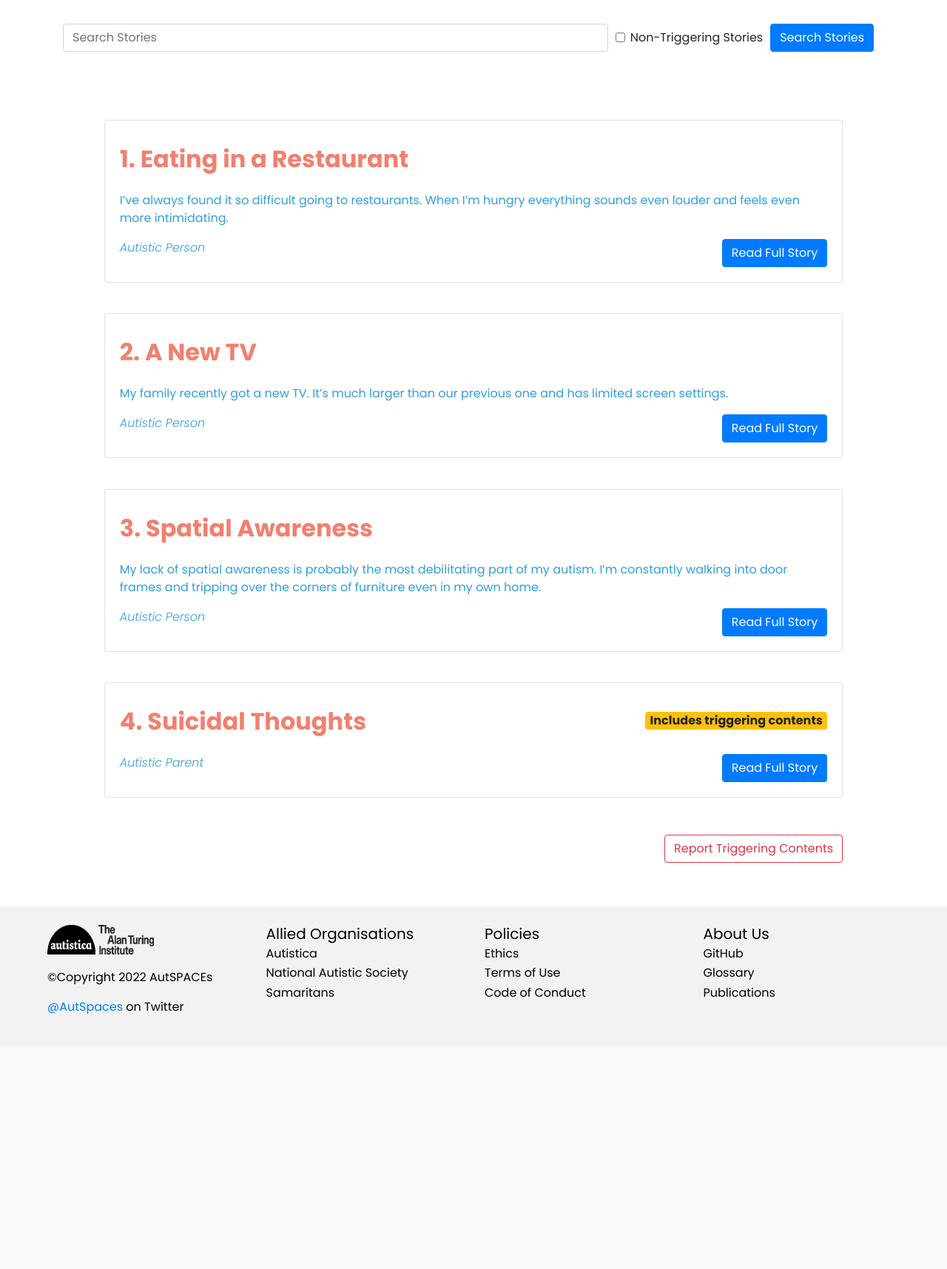
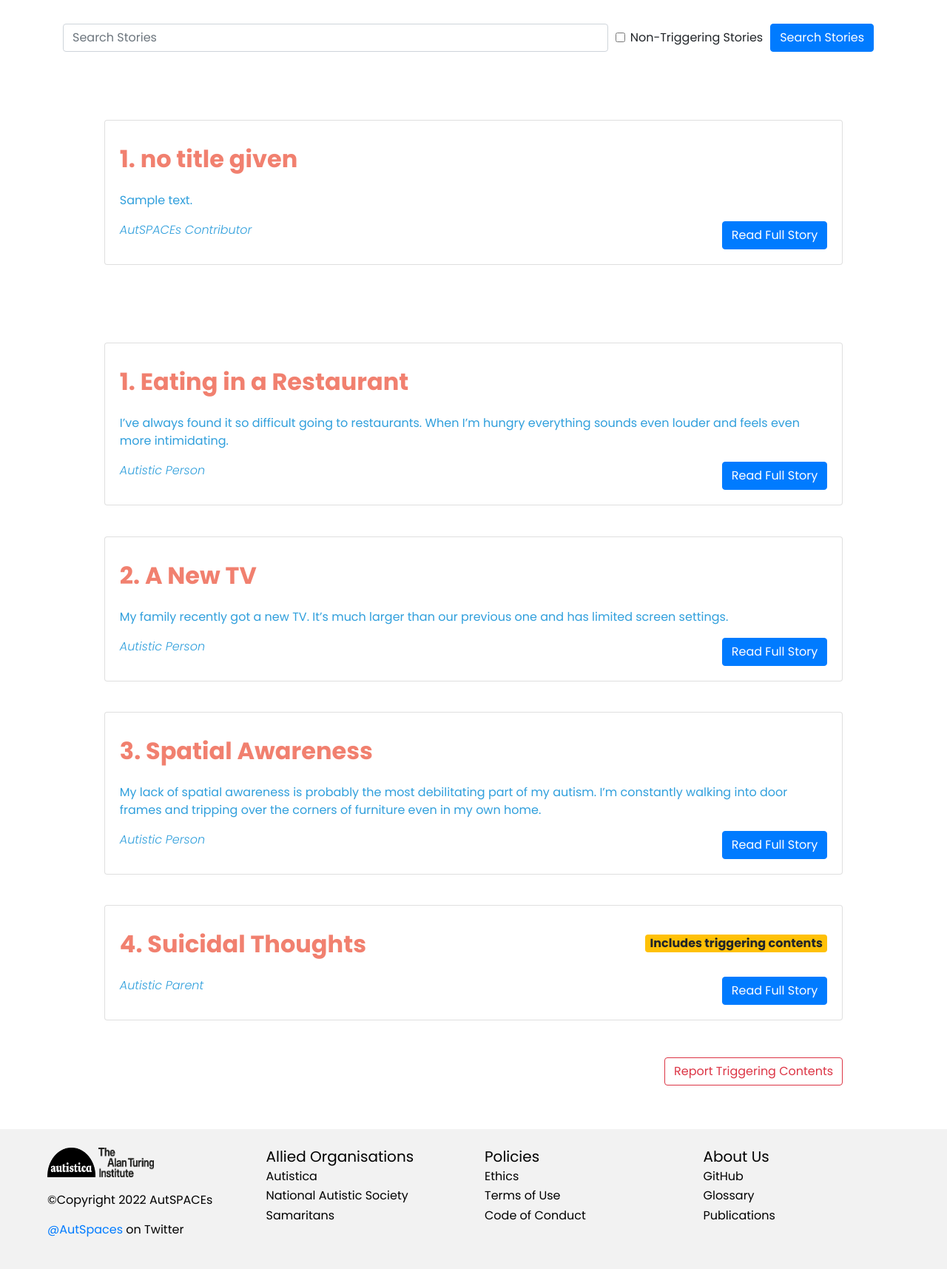
Before and after one commit to alan-turing-institute/AutSPACEs, a Django app: template server/apps/main/templates/main/experiences_page.html in a window 1280 px wide. Shown: the part 405-2120 px from the top of the page at 74% size. Before the commit the page ends 1776 px from the top, so only its background shows below. Run offline with Django 3.2, Linux system fonts and the light colour scheme; the template is opened without the code that fills it: most values are stand-ins (such as "Sample title", 1, 10 or a date in 2020); some libraries are stand-ins or nearby versions.

Commit message:
Update experiences page to show (local) database results

```diff
--- a/server/apps/main/templates/main/experiences_page.html
+++ b/server/apps/main/templates/main/experiences_page.html
@@ -67,6 +67,45 @@
 
 <section id="stories-post">
   <div class="container-fluidr story-text">
+    {% for experience in experiences %}
+    <div class="row">
+      <div class="col-lg-12 story">
+        <div class="card w-100">
+          <div class="card-body story">
+            <h5 class="card-title story-header">{{ forloop.counter }}. {% firstof experience.title_text "no title given" %}
+              {% if experience.abuse or experience.violence or experience.drug or experience.mentalhealth or experience.negbody or experience.other %}
+                <span class="badge badge-warning float-right" style="font-size: 1rem; margin-top:2%">Includes triggering contents</span>
+              {% endif %}
+            </h5>
+              <p class="card-text">{% firstof experience.experience_text|truncatechars:100 "no experience text given" %}</p>
+              <em>AutSPACEs Contributor</em>
+              <a
+              class="btn btn-primary collapsed float-right"
+              data-toggle="collapse"
+              href="#exp{{ experience.experience_id }}"
+              aria-expanded="false"
+              aria-controls="{{ experience.experience_title_text }}"
+              style="text-align: right">
+              Read Full Story
+              </a>
+          </div>
+          <div
+          class="collapse"
+          id="exp{{ experience.experience_id }}">
+          <h4 class="story-card-title">Full Story</h4>
+          <p class="story-card-text">{% firstof experience.experience_text "no experience text given" %} </p>
+          <h4 class="story-card-title">Recommendation</h4>
+          <p class="story-card-text">{% firstof experience.difference_text "no recommendation text given" %} </p>
+          </div>
+        </div>
+      </div>
+    </div>
+    {% endfor %}
+  </div>
+</section>
+
+<section id="stories-post">
+  <div class="container-fluidr story-text">
     <div class="row">
       <div class="col-lg-12 story" id="story-exhibition-one">
         <div class="card w-100">
@@ -77,10 +116,15 @@
             <p class="card-text">I’ve always found it so difficult going to restaurants. When I’m hungry everything
               sounds even louder and feels even more intimidating. </p>
             <em>Autistic Person</em>
-            <a aria-controls="example-story-one" aria-expanded="false" class="btn btn-primary collapsed float-right"
-               data-target="#example-story-one"
-               data-toggle="collapse" href="#" style="text-align: right">Read
-              Full Story</a>
+            <a
+            aria-controls="example-story-one"
+            aria-expanded="false"
+            class="btn btn-primary collapsed float-right"
+            data-target="#example-story-one"
+            data-toggle="collapse"
+            href="#"
+            style="text-align: right"
+            >Read Full Story</a>
           </div>
           <div aria-labelledby="story-restaurant" class="collapse" data-parent="#story-exhibition-one"
                id="example-story-one">
@@ -142,14 +186,14 @@
             <p class="card-text">My lack of spatial awareness is probably the most debilitating part of my autism. I’m
               constantly walking into door frames and tripping over the corners of furniture even in my own home. </p>
             <em>Autistic Person</em>
-            <a aria-controls="example-story-two" aria-expanded="false"
+            <a aria-controls="example-story-twoA" aria-expanded="false"
                class="btn btn-primary collapsed float-right"
-               data-target="#example-story-two"
-               data-toggle="collapse" href="#" style="text-align: right">Read
-              Full Story</a>
+               data-target="#example-story-twoA"
+               data-toggle="collapse" href="#" style="text-align: right">Read Full Story
+            </a>
           </div>
           <div aria-labelledby="story-tv" class="collapse" data-parent="#story-exhibition-two"
-               id="example-story-two">
+               id="example-story-twoA">
             <h4 class="story-card-title">Full Story</h4>
 
             <p class="story-card-text">My lack of spatial awareness is probably the most debilitating part of my
@@ -218,6 +262,7 @@
       </div>
     </div>
 </section>
+
 <!-- Previous Stories Table-->
 <!--
   <div class="row my-custom-card">
```
Also changed, not shown: server/apps/main/models.py (+7 -0 lines), server/apps/main/views.py (+21 -1 lines), server/apps/main/migrations/0004_update_publicexperience_class.py (added).
